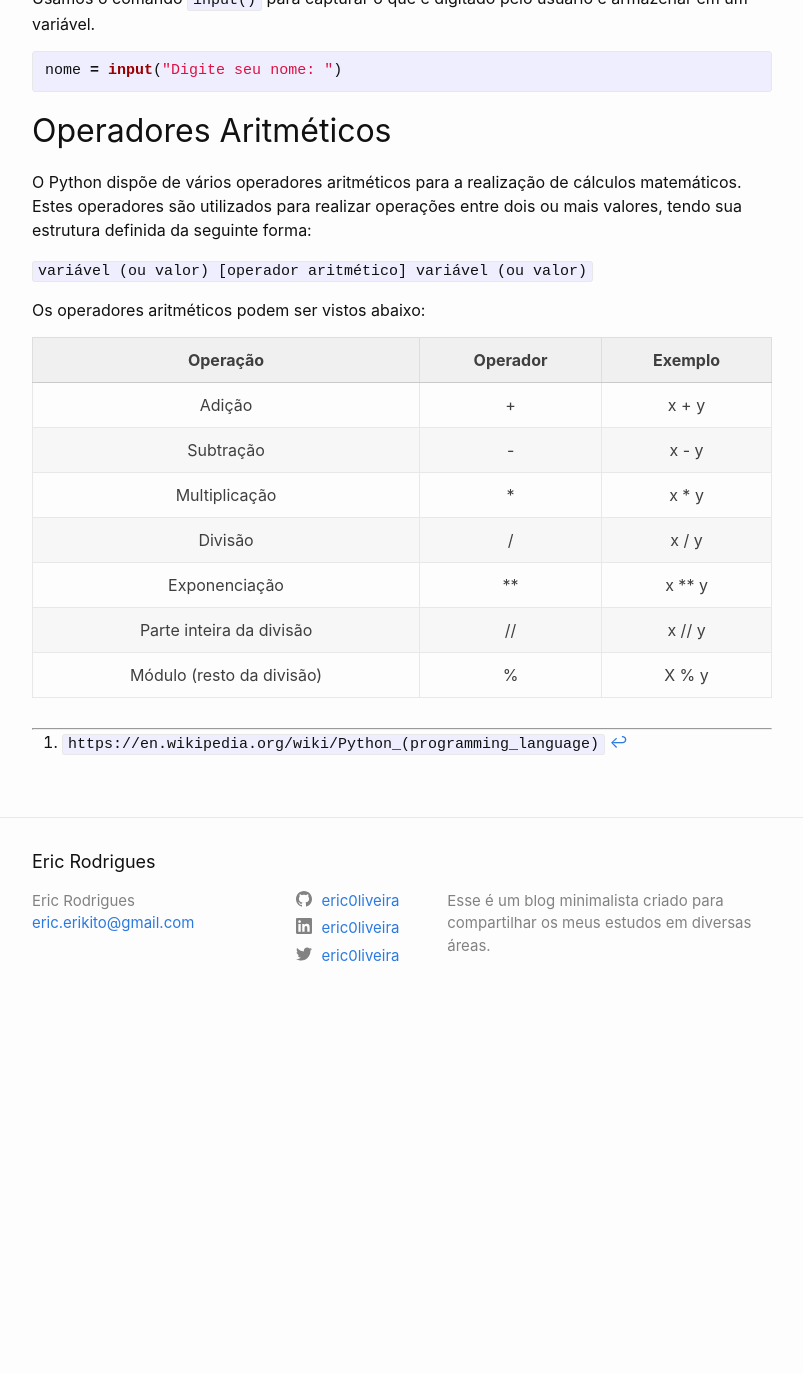
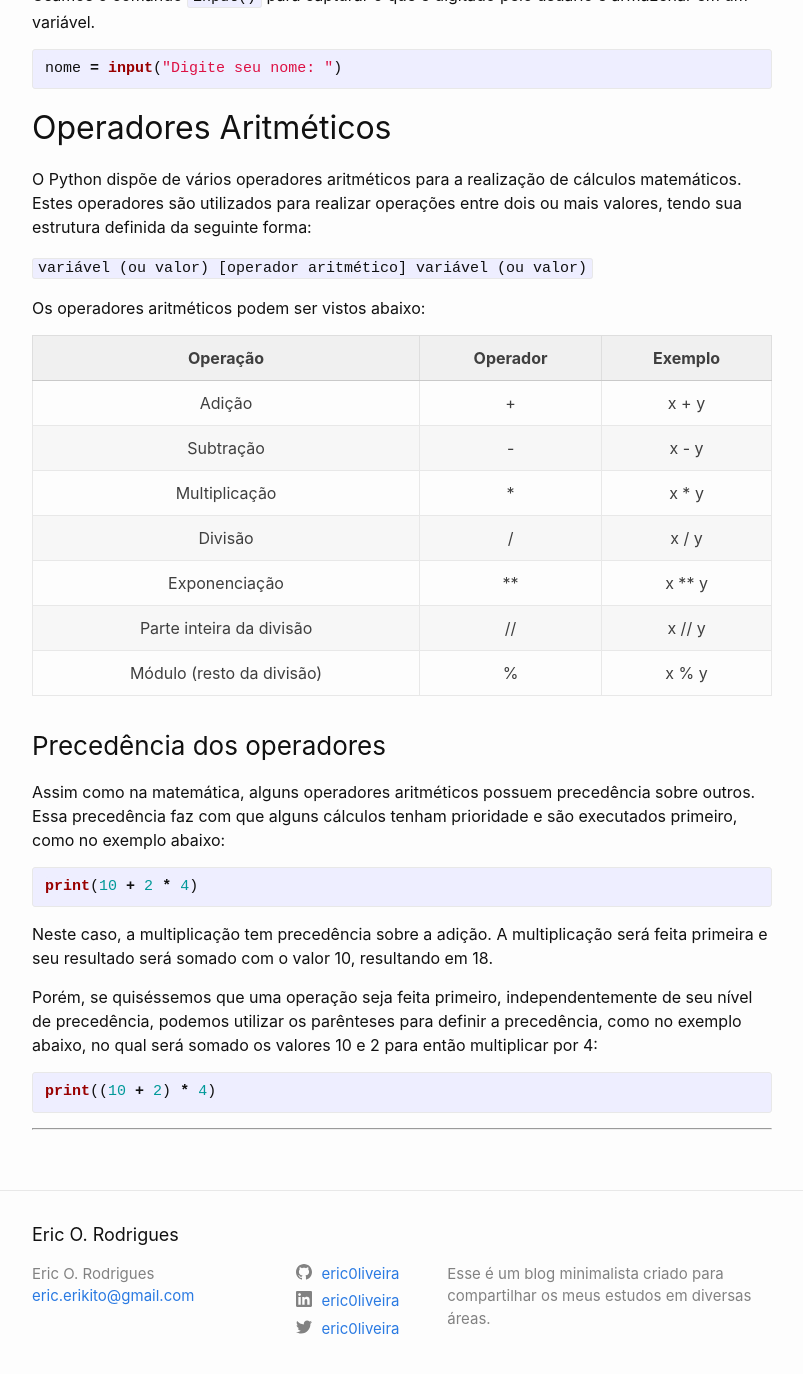
Before and after one commit to eric0liveira/eric0liveira.github.io, a Jekyll site: the page built from _posts/2018-06-17-python.markdown, in a window 1280 px wide and 1400 px high, scrolled down 2685 px. Shown: the top 1374 px of the window, without its empty margins (238-1041 px from the left). Built offline with Jekyll 4.4.1, drawn with Linux system fonts in a browser that asks for light colours; comment, search, counter and statistics services are not loaded; before the commit the page ends 3712 px from its top, so only the background shows below that; some of the changed text lies outside the part shown.

Commit message:
dev python precedencia dos operadores

```diff
--- a/_config.yml
+++ b/_config.yml
@@ -13,7 +13,7 @@
 # you will see them accessed via {{ site.title }}, {{ site.email }}, and so on.
 # You can create any custom variable you would like, and they will be accessible
 # in the templates via {{ site.myvariable }}.
-title: Eric Rodrigues
+title: Eric O. Rodrigues
 email: eric.erikito@gmail.com
 description: >- # this means to ignore newlines until "baseurl:"
   Esse é um blog minimalista criado para compartilhar os meus estudos em diversas áreas.
--- a/_posts/2018-06-17-python.markdown
+++ b/_posts/2018-06-17-python.markdown
@@ -131,11 +131,25 @@ Os operadores aritméticos podem ser vistos abaixo:
 | Divisão                   | /         | x / y     |
 | Exponenciação             | **        | x ** y    |
 | Parte inteira da divisão  | //        | x // y    |
-| Módulo (resto da divisão) | %         | X % y     |
+| Módulo (resto da divisão) | %         | x % y     |
+
+### Precedência dos operadores
+
+Assim como na matemática, alguns operadores aritméticos possuem precedência sobre outros. Essa precedência faz com que alguns cálculos tenham prioridade e são executados primeiro, como no exemplo abaixo:
+
+{% highlight python %}
+print(10 + 2 * 4)
+{% endhighlight %}
+
+Neste caso, a multiplicação tem precedência sobre a adição. A multiplicação será feita primeira e seu resultado será somado com o valor 10, resultando em 18.
+
+Porém, se quiséssemos que uma operação seja feita primeiro, independentemente de seu nível de precedência, podemos utilizar os parênteses para definir a precedência, como no exemplo abaixo, no qual será somado os valores 10 e 2 para então multiplicar por 4:
+
+{% highlight python %}
+print((10 + 2) * 4)
+{% endhighlight %}
 
 ____________________________
 [introduction]:#introduction
 [config_env]:#config_env
 [first_step]:#first_step
-
-[^1]: `https://en.wikipedia.org/wiki/Python_(programming_language)`
--- a/_posts/2018-06-17-welcome-to-jekyll.markdown
+++ b/_posts/2018-06-17-welcome-to-jekyll.markdown
@@ -1,7 +1,7 @@
 ---
 layout: post
 title:  "Welcome to Jekyll!"
-date:   2018-06-17 23:11:13 -0300
+date:   2019-06-17 23:11:13 -0300
 categories: jekyll update
 ---
 You’ll find this post in your `_posts` directory. Go ahead and edit it and re-build the site to see your changes. You can rebuild the site in many different ways, but the most common way is to run `jekyll serve`, which launches a web server and auto-regenerates your site when a file is updated.
```
Also changed, not shown: other parts of _posts/2018-06-17-python.markdown (+1 -1 lines), about.md (+2 -1 lines).
